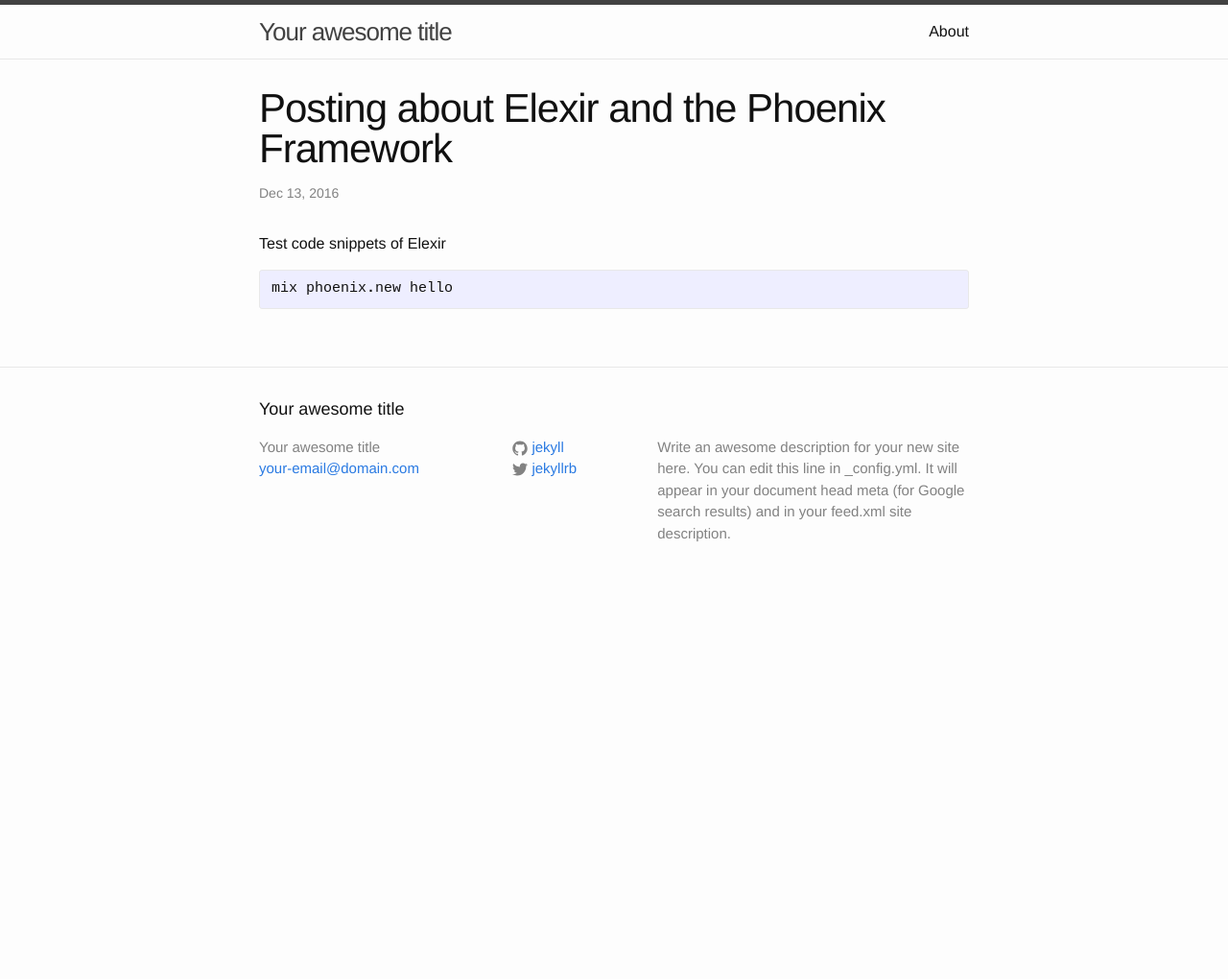
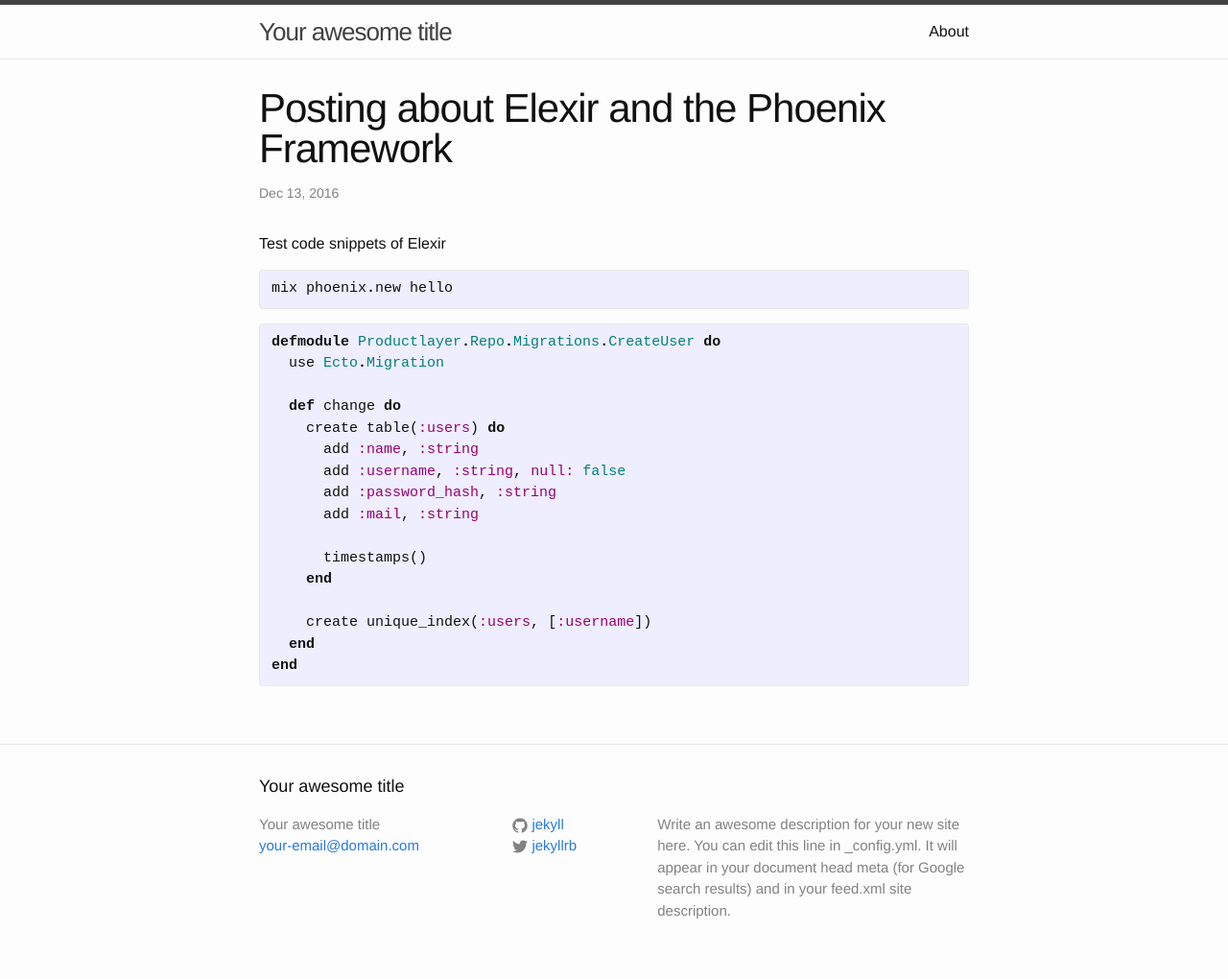
Before and after one commit to gvo7/gvo7.github.io, a Jekyll site: the page built from _posts/2016-12-13-testing-elexir-highlighting.markdown, in a window 1280 px wide. Shown: the whole page at 96% size. Built offline with Jekyll 4.4.1, drawn with Linux system fonts in a browser that asks for light colours; before the commit the page ends 900 px from its top, so only the background shows below that.

Commit message:
Update 2016-12-13-testing-elexir-highlighting.markdown

```diff
--- a/_posts/2016-12-13-testing-elexir-highlighting.markdown
+++ b/_posts/2016-12-13-testing-elexir-highlighting.markdown
@@ -10,3 +10,23 @@ Test code snippets of Elexir
 {% highlight elixir %}
 mix phoenix.new hello
 {% endhighlight %}
+
+
+{% highlight elixir %}
+defmodule Productlayer.Repo.Migrations.CreateUser do
+  use Ecto.Migration
+
+  def change do
+    create table(:users) do
+      add :name, :string
+      add :username, :string, null: false
+      add :password_hash, :string
+      add :mail, :string
+
+      timestamps()
+    end
+
+    create unique_index(:users, [:username])
+  end
+end
+{% endhighlight %}
```
